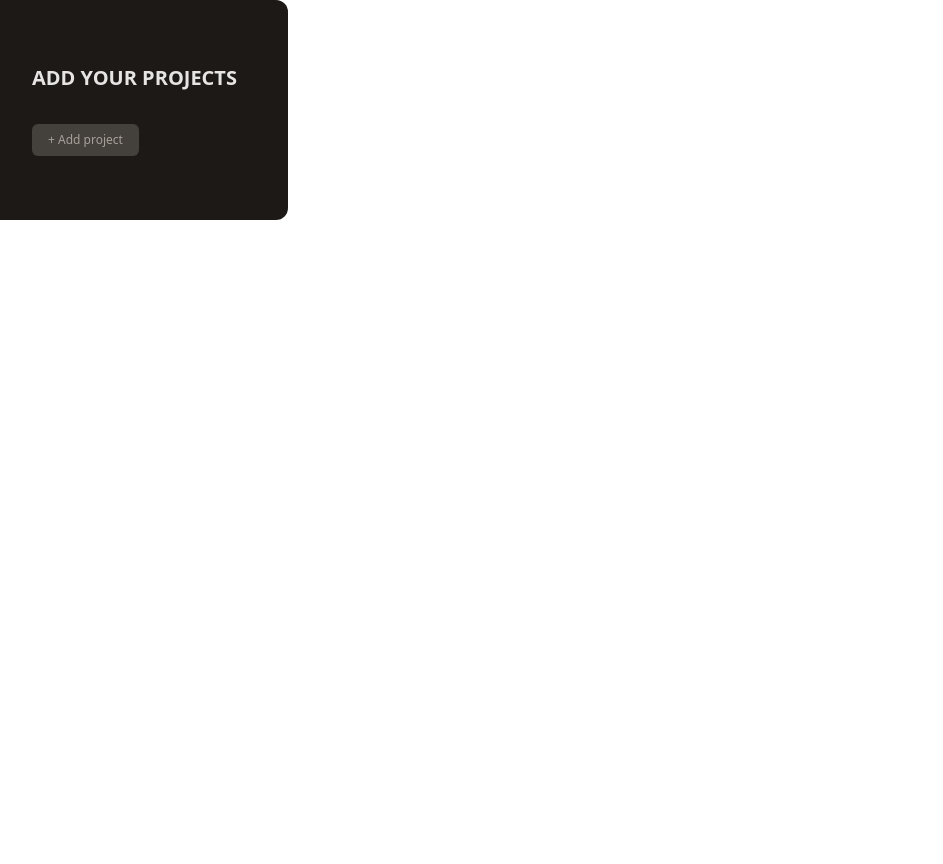
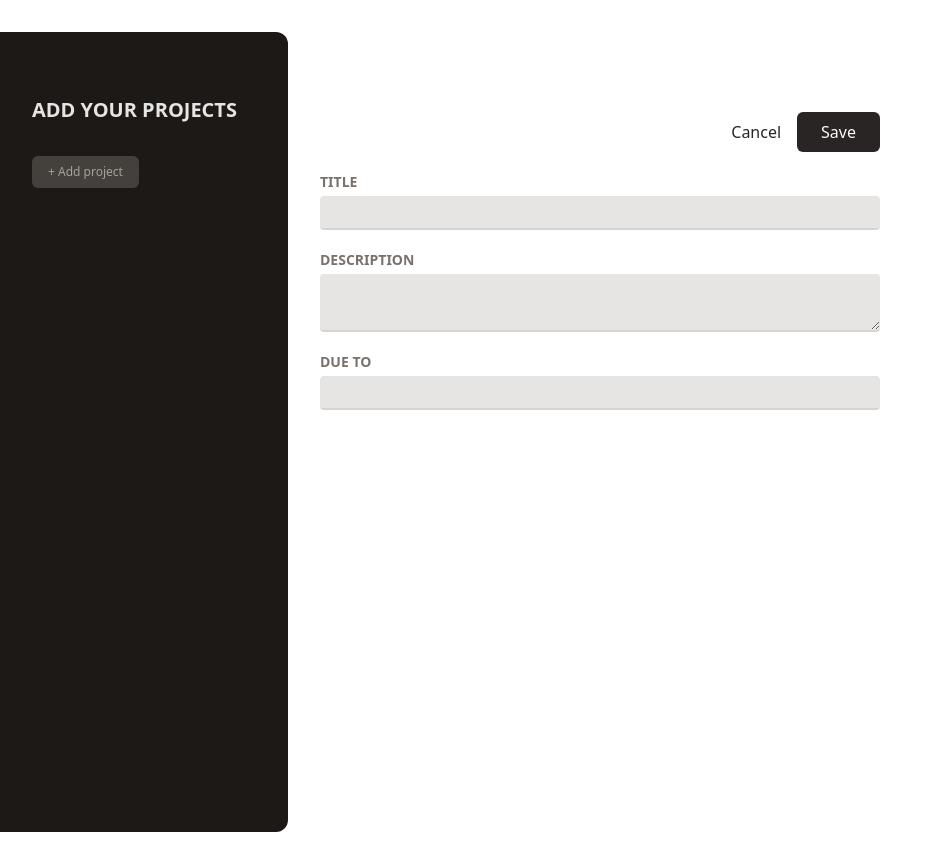
Before and after one commit to nadiia-dev/project-management-app, a React (Vite) app: page / in a window 1280 px wide. Shown: the whole page, without its empty margins (0-943 px from the left). Before the commit the page ends 800 px from the top, so only its background shows below. Built offline with nearby package versions, Linux system fonts and the light colour scheme.

Commit message:
add new project form

```diff
--- a/src/components/App.jsx
+++ b/src/components/App.jsx
@@ -1,9 +1,11 @@
+import NewProject from "./NewProject";
 import ProjectsSidebar from "./ProjectsSidebar";
 
 function App() {
   return (
-    <main>
+    <main className="h-screen my-8 flex gap-8">
       <ProjectsSidebar />
+      <NewProject />
     </main>
   );
 }
--- /dev/null
+++ b/src/components/Input.jsx
@@ -0,0 +1,20 @@
+import React from "react";
+
+const Input = ({ label, textarea, props }) => {
+  const classes =
+    "w-full p-1 border-b-2 rounded-sm border-stone-300 bg-stone-200 text-stone-600 focus:outline-none focus:border-stone-600";
+  return (
+    <p className="flex flex-col gap-1 my-5">
+      <label className="text-sm font-bold uppercase text-stone-500">
+        {label}
+      </label>
+      {textarea ? (
+        <textarea className={classes} {...props} />
+      ) : (
+        <input className={classes} {...props} />
+      )}
+    </p>
+  );
+};
+
+export default Input;
--- /dev/null
+++ b/src/components/NewProject.jsx
@@ -0,0 +1,27 @@
+import Input from "./Input";
+
+const NewProject = () => {
+  return (
+    <div className="w-[35rem] mt-16">
+      <menu className="flex justify-end items-center gap-4 my-4">
+        <li>
+          <button className="text-stone-800 hover:text-stone-950">
+            Cancel
+          </button>
+        </li>
+        <li>
+          <button className="px-6 py-2 bg-stone-800 text-stone-50 hover:bg-stone-950 rounded-md">
+            Save
+          </button>
+        </li>
+      </menu>
+      <div>
+        <Input label="Title" />
+        <Input label="Description" textarea />
+        <Input label="Due To" />
+      </div>
+    </div>
+  );
+};
+
+export default NewProject;
--- a/src/components/ProjectsSidebar.jsx
+++ b/src/components/ProjectsSidebar.jsx
@@ -1,5 +1,3 @@
-import React from "react";
-
 const ProjectsSidebar = () => {
   return (
     <aside className="w-1/3 px-8 py-16 bg-stone-900 text-stone-50 md:w-72 rounded-r-xl">
```
